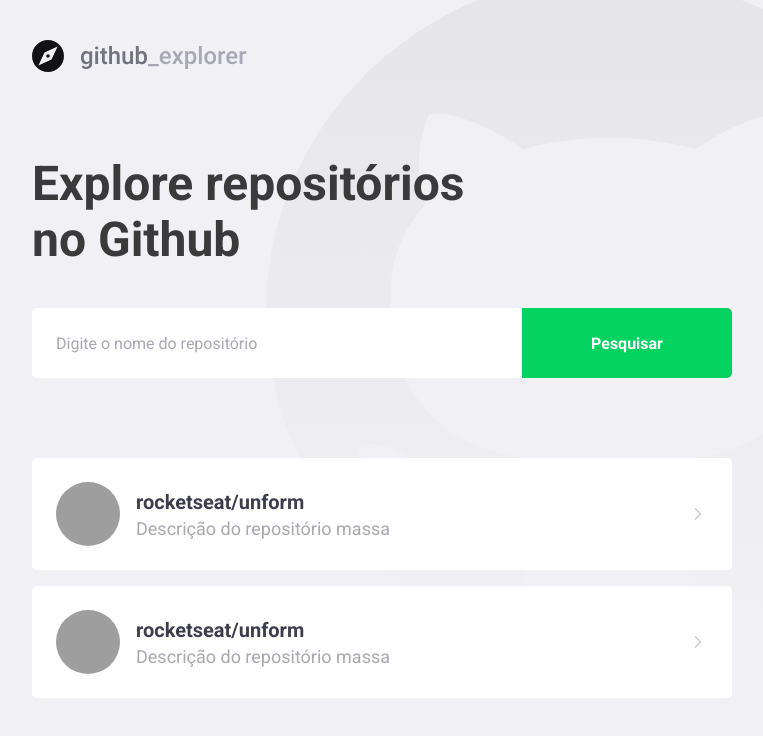
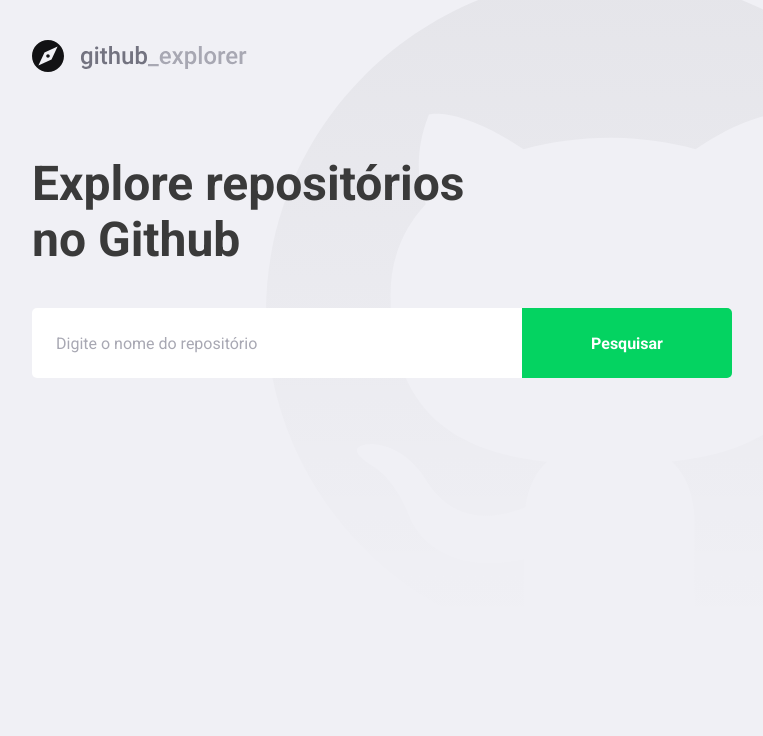
Before and after one commit to vicvictor86/first-react-gostack-project, a React (Create React App) app: page / in a window 1280 px wide. Shown: the top 736 px of the page, without its empty margins (148-911 px from the left). Built offline with nearby package versions, Linux system fonts and the light colour scheme; grey boxes are pictures that could not be loaded.

Commit message:
Connecting front end with API

```diff
--- a/package.json
+++ b/package.json
@@ -10,6 +10,7 @@
     "@types/node": "^16.7.13",
     "@types/react": "^18.0.0",
     "@types/react-dom": "^18.0.0",
+    "axios": "^1.2.2",
     "polished": "^4.2.2",
     "react": "^18.2.0",
     "react-dom": "^18.2.0",
--- a/src/pages/Dashboard/index.tsx
+++ b/src/pages/Dashboard/index.tsx
@@ -1,42 +1,60 @@
-import React from 'react';
+import React, { FormEvent, useState } from 'react';
 import { FiChevronRight } from 'react-icons/fi';
+
+import api from '../../services/api';
 
 import logoImg from '../../assets/Logo.svg';
 
 import { Title, Form, Repositories } from './styles';
 
-const Dashboard: React.FC = () => (
+interface Repository {
+  full_name: string;
+  description: string;
+  owner: {
+    login: string;
+    avatar_url: string;
+  };
+}
+
+const Dashboard: React.FC = () => {
+  const [newRepo, setNewRepo] = useState('');
+  const [repositories, setRepositories] = useState<Repository[]>([]);
+
+  async function handleAddRepository(event: FormEvent<HTMLFormElement>): Promise<void> {
+    event.preventDefault();
+
+    const response = await api.get<Repository>(`repos/${newRepo}`);
+
+    const repository = response.data;
+
+    setRepositories([...repositories, repository]);
+    setNewRepo('');
+  }
+
+  return (
     <>
       <img src={logoImg} alt="Github Explorer" />
       <Title>Explore repositórios no Github</Title>
 
-    <Form>
-      <input placeholder="Digite o nome do repositório" />
+      <Form onSubmit={handleAddRepository}>
+        <input value={newRepo} onChange={(e) => setNewRepo(e.target.value)} placeholder="Digite o nome do repositório" />
         <button type="submit">Pesquisar</button>
       </Form>
 
       <Repositories>
-      <a href="teste">
-        <img src="https://avatars.githubusercontent.com/u/45568289?v=4" alt="Victor" />
+        {repositories.map((repository) => (
+          <a key={repository.full_name} href="teste">
+            <img src={repository.owner.avatar_url} alt={repository.owner.login} />
             <div>
-          <strong>rocketseat/unform</strong>
-          <p>Descrição do repositório massa</p>
+              <strong>{repository.full_name}</strong>
+              <p>{repository.description}</p>
             </div>
-
             <FiChevronRight size={20} />
           </a>
-
-      <a href="teste">
-        <img src="https://avatars.githubusercontent.com/u/45568289?v=4" alt="Victor" />
-        <div>
-          <strong>rocketseat/unform</strong>
-          <p>Descrição do repositório massa</p>
-        </div>
-
-        <FiChevronRight size={20} />
-      </a>
+        ))}
       </Repositories>
     </>
   );
+};
 
 export default Dashboard;
--- a/src/pages/Dashboard/styles.ts
+++ b/src/pages/Dashboard/styles.ts
@@ -77,7 +77,8 @@
     }
 
     div {
-      margin-left: 16px;
+      margin-left: 0 16px;
+      flex: 1;
 
       strong {
         font-size: 20px;
--- /dev/null
+++ b/src/services/api.ts
@@ -0,0 +1,7 @@
+import axios from 'axios';
+
+const api = axios.create({
+  baseURL: 'https://api.github.com',
+});
+
+export default api;
```
Also changed, not shown: .eslintrc.json, 1 other file (tests, documents, lock files or other folders). Lines whose indentation alone changed are shown as unchanged.
